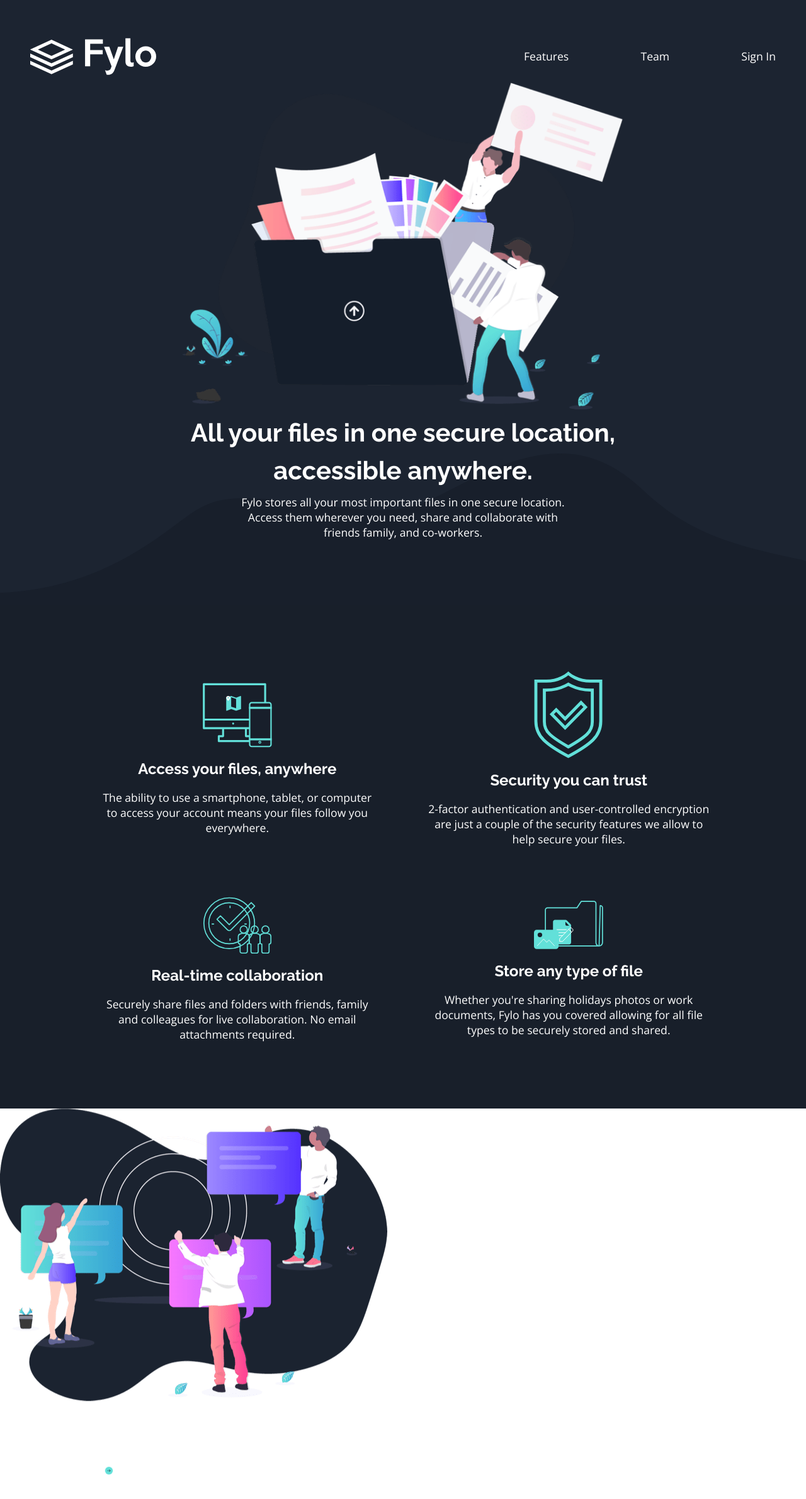
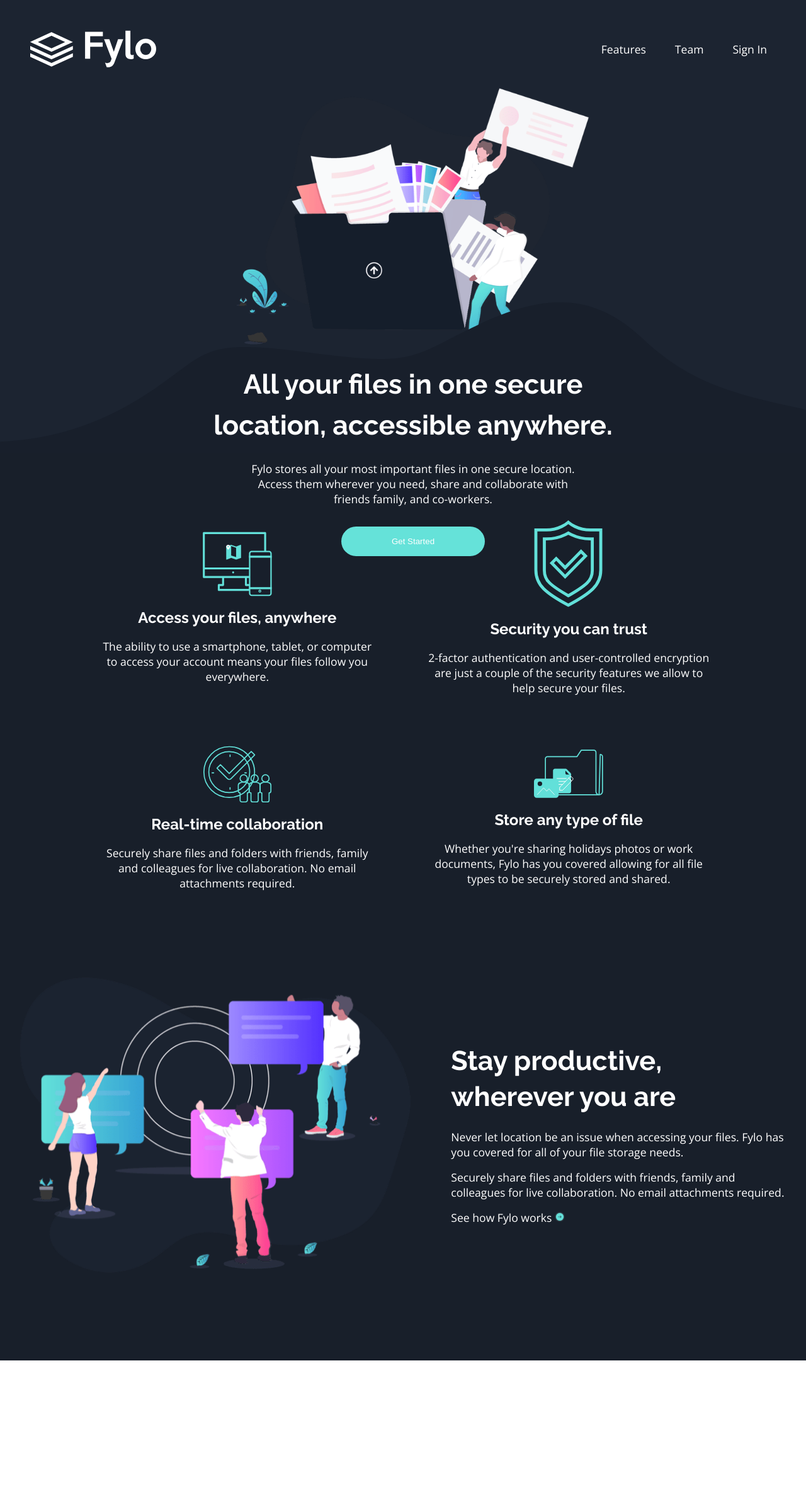
Before and after one commit to Ljusaj123/Fylo-Design-Page, a React (Create React App) app: page / in a window 1280 px wide. Shown: the top 2380 px of the page at 63% size. After the commit the page ends 2217 px from the top, so only its background shows below. Built offline with nearby package versions, Linux system fonts and the light colour scheme.

Commit message:
scss in css

```diff
--- a/src/styles/css/styles.css
+++ b/src/styles/css/styles.css
@@ -21,7 +21,9 @@ h3 {
 }
 
 h2 {
-  font-size: clamp(1.3rem, 3.5vw, 2.5rem);
+  font-size: clamp(1.3rem, 3.5vw, 2.7rem);
+  margin: 1.5rem 0;
+  line-height: 1.3;
 }
 
 h3 {
@@ -38,6 +40,9 @@ a {
   text-decoration: none;
   color: hsl(0deg, 0%, 100%);
 }
+a:hover {
+  text-decoration: underline;
+}
 
 li {
   list-style: none;
@@ -48,34 +53,28 @@ footer {
 }
 
 .navigation {
-  display: -webkit-box;
-  display: -ms-flexbox;
-  display: flex;
-  -webkit-box-pack: end;
-      -ms-flex-pack: end;
-          justify-content: end;
-  -webkit-box-align: start;
-      -ms-flex-align: start;
-          align-items: flex-start;
+  justify-self: end;
+  width: clamp(200px, 50%, 400px);
 }
 .navigation-container {
   height: 100%;
   width: 100%;
-  max-width: 400px;
   display: -webkit-box;
   display: -ms-flexbox;
   display: flex;
-  -webkit-box-pack: justify;
-      -ms-flex-pack: justify;
-          justify-content: space-between;
+  -webkit-box-pack: space-evenly;
+      -ms-flex-pack: space-evenly;
+          justify-content: space-evenly;
   -webkit-box-align: center;
       -ms-flex-align: center;
           align-items: center;
 }
-.navigation-container .list .item:hover {
-  text-decoration: underline;
+
+@media screen and (max-width: 750px) {
+  .navigation {
+    justify-self: center;
+  }
 }
-
 .button {
   background-color: hsl(176deg, 68%, 64%);
   border-radius: 30px;
@@ -85,6 +84,7 @@ footer {
   border: none;
   -webkit-transition: all 0.5s ease;
   transition: all 0.5s ease;
+  z-index: 10;
 }
 .button:active {
   -webkit-transform: scale(0.9);
@@ -94,7 +94,7 @@ footer {
 header {
   background-color: hsl(217deg, 28%, 15%);
   position: relative;
-  height: 120vh;
+  height: 90vh;
   width: 100%;
   display: -webkit-box;
   display: -ms-flexbox;
@@ -111,7 +111,8 @@ header .header-container {
   width: 100%;
   height: 100%;
   display: grid;
-  grid-template-columns: 50% 50%;
+  grid-template-columns: 40% 60%;
+  gap: 2rem;
 }
 header .header-container .logo-container {
   display: -webkit-box;
@@ -125,23 +126,26 @@ header .header-container .logo-container {
           align-items: center;
 }
 header .header-container .logo-container #logo {
-  width: clamp(50px, 50%, 200px);
+  width: clamp(100px, 50%, 200px);
 }
 header .header-container .intro-container {
   grid-column: 1/span 2;
   display: -webkit-box;
   display: -ms-flexbox;
   display: flex;
+  -webkit-box-pack: center;
+      -ms-flex-pack: center;
+          justify-content: center;
+  -webkit-box-align: center;
+      -ms-flex-align: center;
+          align-items: center;
   -webkit-box-orient: vertical;
   -webkit-box-direction: normal;
       -ms-flex-direction: column;
           flex-direction: column;
-  -webkit-box-align: center;
-      -ms-flex-align: center;
-          align-items: center;
-  -webkit-box-pack: justify;
-      -ms-flex-pack: justify;
-          justify-content: space-between;
+  width: clamp(350px, 70%, 800px);
+  align-self: flex-start;
+  justify-self: center;
 }
 header .header-container .intro-container .intro-title {
   text-align: center;
@@ -156,6 +160,7 @@ header .header-container .intro-container .intro-text {
   max-width: 550px;
   text-align: center;
   z-index: 10;
+  margin-bottom: 2rem;
 }
 header .header-container #background-header {
   position: absolute;
@@ -170,6 +175,7 @@ header .header-container #background-header {
 @media screen and (max-width: 750px) {
   header {
     padding: 1rem;
+    height: 70vh;
   }
 }
 .services {
@@ -229,3 +235,76 @@ header .header-container #background-header {
     grid-template-columns: 1fr;
   }
 }
+.features {
+  background-color: hsl(218deg, 28%, 13%);
+  width: 100%;
+  min-height: 80vh;
+  height: -webkit-fit-content;
+  height: -moz-fit-content;
+  height: fit-content;
+  display: -webkit-box;
+  display: -ms-flexbox;
+  display: flex;
+  -webkit-box-pack: center;
+      -ms-flex-pack: center;
+          justify-content: center;
+  -webkit-box-align: start;
+      -ms-flex-align: start;
+          align-items: flex-start;
+  padding: 2rem;
+}
+.features-container {
+  display: -webkit-box;
+  display: -ms-flexbox;
+  display: flex;
+  -webkit-box-pack: center;
+      -ms-flex-pack: center;
+          justify-content: center;
+  -webkit-box-align: center;
+      -ms-flex-align: center;
+          align-items: center;
+}
+.features-container .features-image-container {
+  width: clamp(200px, 70%, 700px);
+  margin-right: 4rem;
+}
+.features-container .features-image-container img {
+  width: 100%;
+}
+.features-container .features-text-container {
+  width: clamp(300px, 50%, 600px);
+  height: 100%;
+  display: -webkit-box;
+  display: -ms-flexbox;
+  display: flex;
+  -webkit-box-pack: center;
+      -ms-flex-pack: center;
+          justify-content: center;
+  -webkit-box-orient: vertical;
+  -webkit-box-direction: normal;
+      -ms-flex-direction: column;
+          flex-direction: column;
+}
+.features-container .features-text-container #features-title {
+  max-width: 400px;
+}
+.features-container .features-text-container .features-text {
+  margin-bottom: 1rem;
+}
+
+@media screen and (max-width: 750px) {
+  .features .features-container {
+    -webkit-box-orient: vertical;
+    -webkit-box-direction: normal;
+        -ms-flex-direction: column;
+            flex-direction: column;
+  }
+  .features .features-container .features-image-container {
+    margin-bottom: 3rem;
+    margin-right: 0rem;
+  }
+  .features .features-container .features-text-container a {
+    color: hsl(176deg, 68%, 64%);
+    text-decoration: underline;
+  }
+}
```
